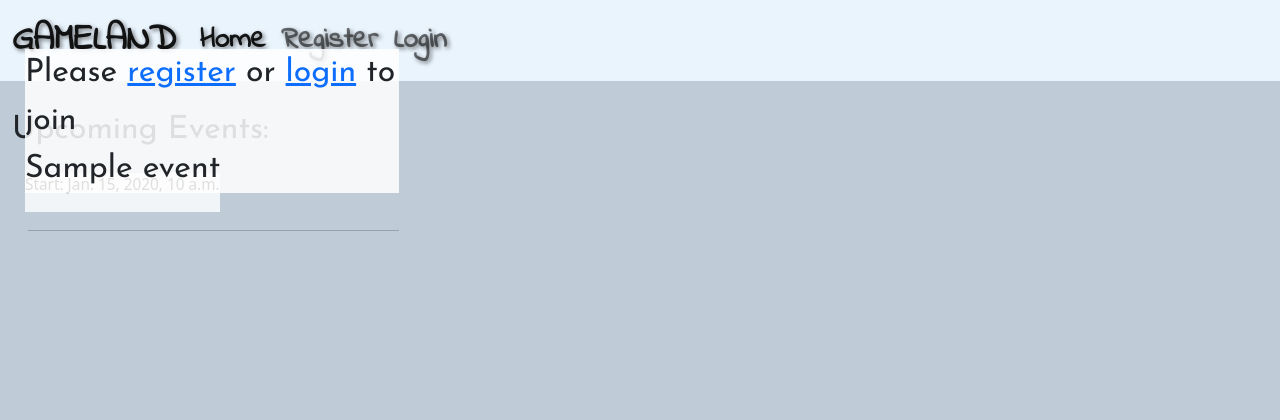
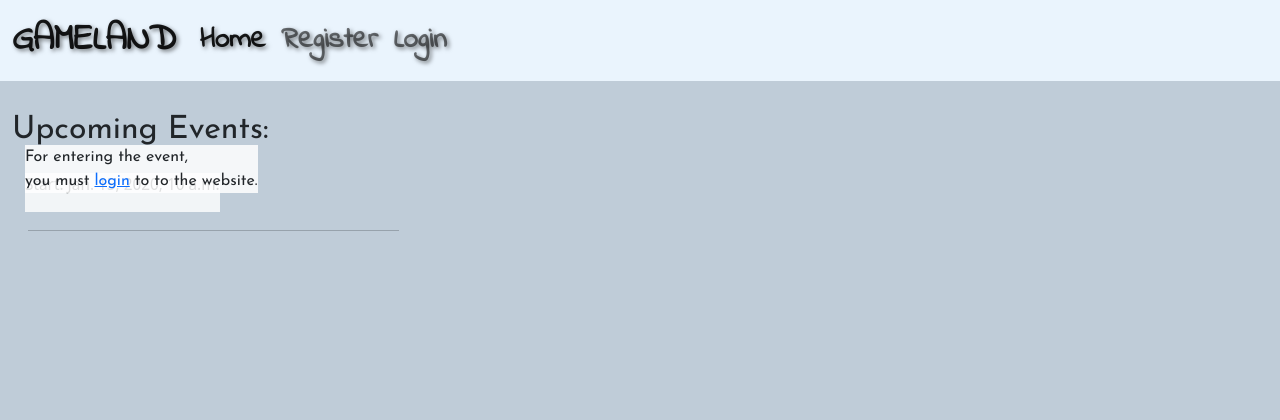
Before and after one commit to Karoskodev/Gameland, a Django app: page / in a window 1280 px wide. Shown: the top 420 px of the page. Run offline with Django 3.2, Linux system fonts and the light colour scheme; tables that the repository leaves empty hold one stand-in row (values such as "Sample post").

Commit message:
change text and style for text on event if user is not authenticated

```diff
--- a/static/css/style.css
+++ b/static/css/style.css
@@ -53,7 +53,7 @@ form > ul {
     background-color: rgba(255, 255, 255, 0.80);
 }
 
-.card-name {
+.card-name, .card-name2 {
     font-size: 2rem;
     font-family: 'Josefin Sans', sans-serif;
     position: absolute;
@@ -62,6 +62,10 @@ form > ul {
     bottom : 20%;
     left: -3px;
     background-color: rgba(255, 255, 255, 0.85);
+}
+
+.card-name2 {
+    font-size: 1rem;
 }
 
 
--- a/templates/index.html
+++ b/templates/index.html
@@ -29,7 +29,7 @@
                                     <h2 class="card-name"><span style="font-weight: bold;">{{ event.name }}</span> Enter HERE!</h2>
                                 </a>
                                 {% else %}
-                                <p class="card-name">Please <a href="{% url 'account_signup' %}">register</a> or <a href="{% url 'account_login' %}">login</a> to join <br>{{ event.name }}</p>
+                                <p class="card-name2">For entering the event,<br> you must <a href="{% url 'account_login' %}">login</a> to to the website.
                                 {% endif %}
 
                             </div>
```
